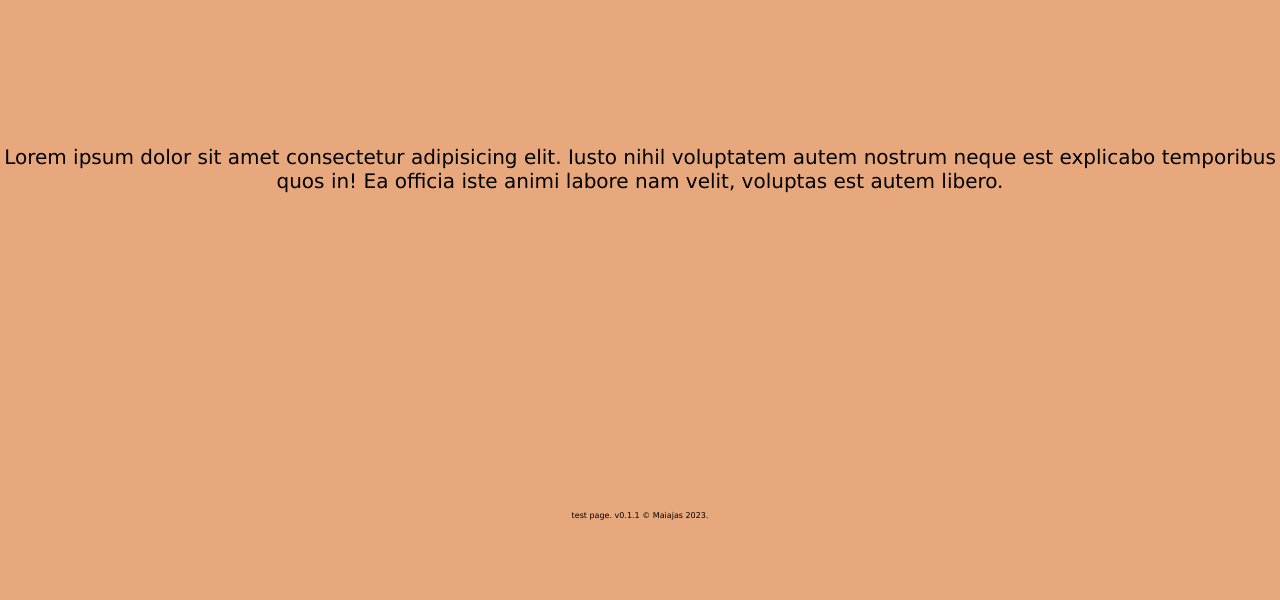
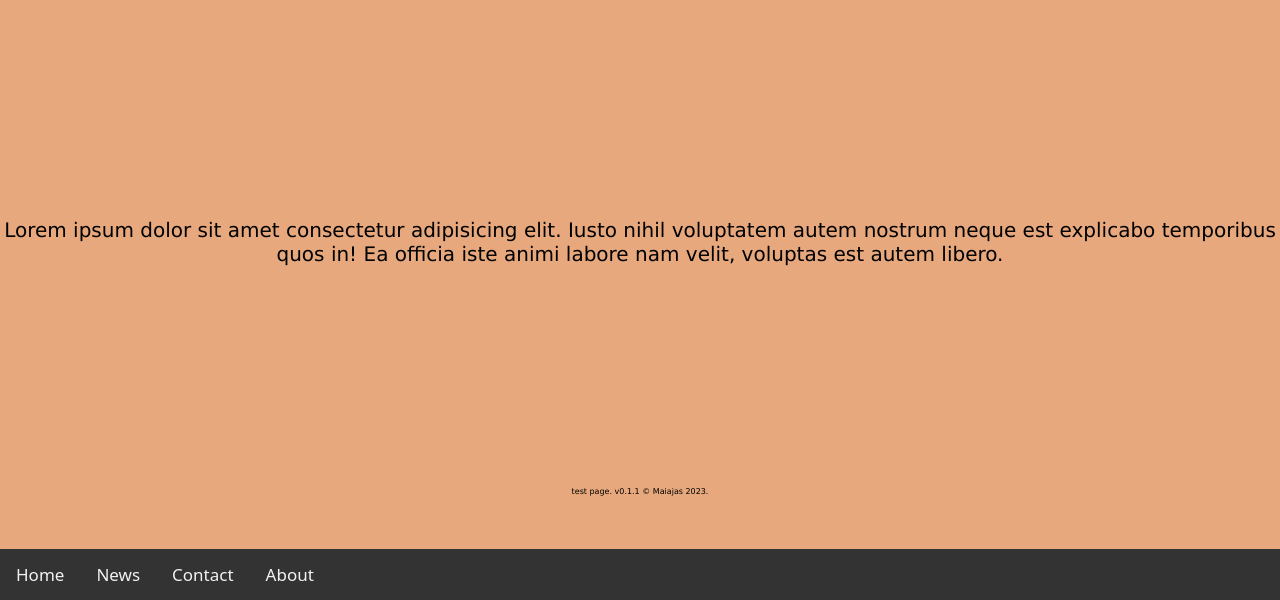
Before and after one commit to Maiajas/Maiajas.github.io, a plain HTML site: page index.html in a window 1280 px wide. Shown: the part 200-800 px from the top of the page. Drawn offline with Linux system fonts and the light colour scheme.

Commit message:
test page v0.1.2

```diff
--- a/css/main.css
+++ b/css/main.css
@@ -32,3 +32,28 @@
 .main {
 
 }
+.navbar {
+  background-color: #333;
+  overflow: hidden;
+  position: fixed;
+  bottom: 0;
+  width: 100%;
+}
+
+.navbar a {
+  float: left;
+  display: block;
+  color: #f2f2f2;
+  text-align: center;
+  padding: 14px 16px;
+  text-decoration: none;
+  font-size: 17px;
+}
+.navbar a:hover {
+  background-color: #ddd;
+  color: black;
+}
+.navbar a.active {
+  background-color: #04AA6D;
+  color: white;
+}
--- a/index.html
+++ b/index.html
@@ -15,7 +15,12 @@
     <div class="main">
       <p>Lorem ipsum dolor sit amet consectetur adipisicing elit. Iusto nihil voluptatem autem nostrum neque est explicabo temporibus quos in! Ea officia iste animi labore nam velit, voluptas est autem libero.</p>
     </div>
-    <div class="bottom-bar"></div>
+    <div class="navbar" id="bottom-bar">
+      <a href="#home">Home</a>
+      <a href="#news">News</a>
+      <a href="#contact">Contact</a>
+      <a href="#about">About</a>
+    </div>
     <script src="/src/main.js"></script>
     <script>
         if('serviceWorker' in navigator) {
```
